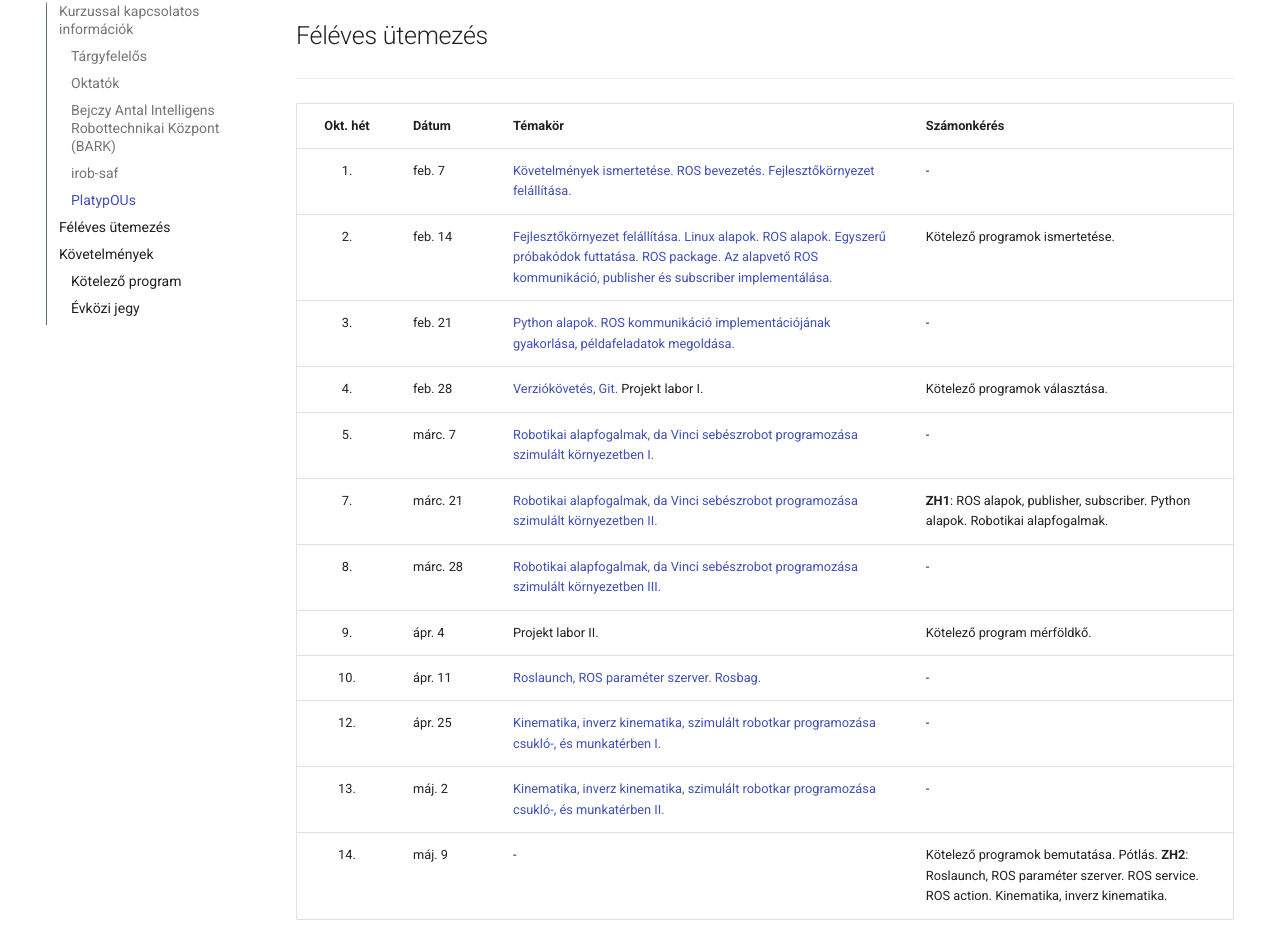
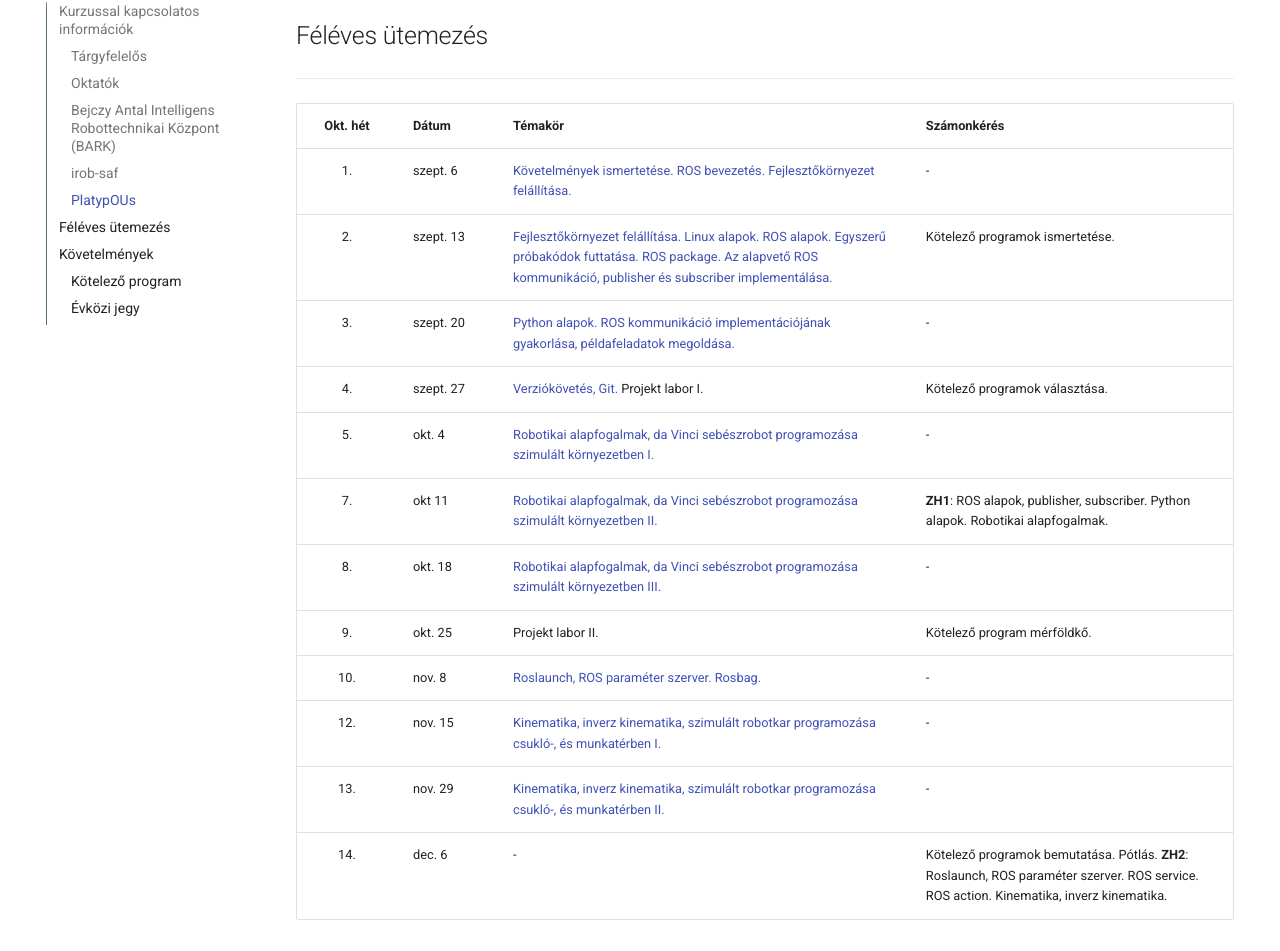
Before and after one commit to ABC-iRobotics/advanced_ros_course_materials_hu, an MkDocs documentation site: the page built from docs/index.md, in a window 1280 px wide and 1400 px high, scrolled down 2156 px. Shown: the part 97-1048 px from the top of the window. Built offline with MkDocs 1.6.1 and Material for MkDocs 9.7.7, drawn with Linux system fonts in a browser that asks for light colours.

Commit message:
Start sept 2022

```diff
--- a/docs/index.md
+++ b/docs/index.md
@@ -55,18 +55,18 @@ Détár Borsa
 
 | Okt. hét | Dátum      | Témakör | Számonkérés |
 |:--------:| ---------- | ------- | ----------- |
-|1.| feb. 7 | [Követelmények ismertetése. ROS bevezetés. Fejlesztőkörnyezet felállítása.](01_intro.md) | - |
-|2.| feb. 14 | [Fejlesztőkörnyezet felállítása. Linux alapok. ROS alapok. Egyszerű próbakódok futtatása. ROS package. Az alapvető ROS kommunikáció, publisher és subscriber implementálása.](02_linux_ros_principles.md)| Kötelező programok ismertetése.  |
-|3.| feb. 21 | [Python alapok. ROS kommunikáció implementációjának gyakorlása, példafeladatok megoldása.](03_python_principles.md) | - |
-|4.| feb. 28  | [Verziókövetés, Git.](04_git.md) Projekt labor I. | Kötelező programok választása. |
-|5.| márc. 7 | [Robotikai alapfogalmak, da Vinci sebészrobot programozása szimulált környezetben I.](05_da_vinci.md) |  - |
-|7.| márc. 21 |[Robotikai alapfogalmak, da Vinci sebészrobot programozása szimulált környezetben II.](05_da_vinci.md) | **ZH1**: ROS alapok, publisher, subscriber. Python alapok. Robotikai alapfogalmak.|
-|8.| márc. 28 |  [Robotikai alapfogalmak, da Vinci sebészrobot programozása szimulált környezetben III.](05_da_vinci.md)   | - |
-|9.| ápr. 4 |  Projekt labor II. | Kötelező program mérföldkő. |
-|10.| ápr. 11 | [Roslaunch, ROS paraméter szerver. Rosbag.](08_roslaunch.md)   | - |
-|12.| ápr. 25 | [Kinematika, inverz kinematika, szimulált robotkar programozása csukló-, és munkatérben I.](12_robotics_principles.md) | - |
-|13.| máj. 2  | [Kinematika, inverz kinematika, szimulált robotkar programozása csukló-, és munkatérben II.](12_robotics_principles.md) | - |
-|14.| máj. 9| - | Kötelező programok bemutatása. Pótlás. **ZH2**: Roslaunch, ROS paraméter szerver. ROS service. ROS action. Kinematika, inverz kinematika.|
+|1.| szept. 6 | [Követelmények ismertetése. ROS bevezetés. Fejlesztőkörnyezet felállítása.](01_intro.md) | - |
+|2.| szept. 13 | [Fejlesztőkörnyezet felállítása. Linux alapok. ROS alapok. Egyszerű próbakódok futtatása. ROS package. Az alapvető ROS kommunikáció, publisher és subscriber implementálása.](02_linux_ros_principles.md)| Kötelező programok ismertetése.  |
+|3.| szept. 20 | [Python alapok. ROS kommunikáció implementációjának gyakorlása, példafeladatok megoldása.](03_python_principles.md) | - |
+|4.| szept. 27  | [Verziókövetés, Git.](04_git.md) Projekt labor I. | Kötelező programok választása. |
+|5.| okt. 4 | [Robotikai alapfogalmak, da Vinci sebészrobot programozása szimulált környezetben I.](05_da_vinci.md) |  - |
+|7.| okt 11 |[Robotikai alapfogalmak, da Vinci sebészrobot programozása szimulált környezetben II.](05_da_vinci.md) | **ZH1**: ROS alapok, publisher, subscriber. Python alapok. Robotikai alapfogalmak.|
+|8.| okt. 18 |  [Robotikai alapfogalmak, da Vinci sebészrobot programozása szimulált környezetben III.](05_da_vinci.md)   | - |
+|9.| okt. 25 |  Projekt labor II. | Kötelező program mérföldkő. |
+|10.| nov. 8 | [Roslaunch, ROS paraméter szerver. Rosbag.](08_roslaunch.md)   | - |
+|12.| nov. 15 | [Kinematika, inverz kinematika, szimulált robotkar programozása csukló-, és munkatérben I.](12_robotics_principles.md) | - |
+|13.| nov. 29  | [Kinematika, inverz kinematika, szimulált robotkar programozása csukló-, és munkatérben II.](12_robotics_principles.md) | - |
+|14.| dec. 6| - | Kötelező programok bemutatása. Pótlás. **ZH2**: Roslaunch, ROS paraméter szerver. ROS service. ROS action. Kinematika, inverz kinematika.|
 
 
 !!! warning
--- a/mkdocs.yml
+++ b/mkdocs.yml
@@ -26,7 +26,9 @@ theme:
         - navigation.tabs
         - toc.integrate
 
-
+plugins:
+    - search
+    - pdf-export
 
 
 markdown_extensions:
```
